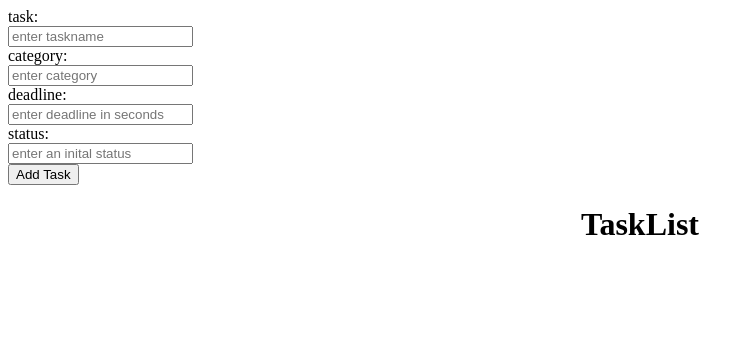
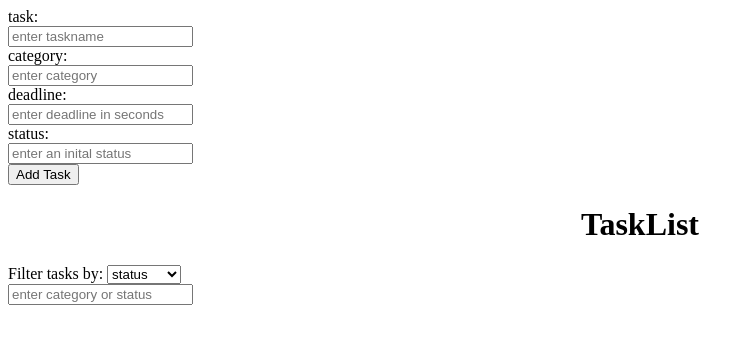
Before and after one commit to ScriptMang/sba4, a plain HTML site: page index.html in a window 1280 px wide. Shown: the whole page, without its empty margins (0-754 px from the left). Drawn offline with Linux system fonts and the light colour scheme.

Commit message:
Add elems to filter tasks by category or status

```diff
--- a/index.html
+++ b/index.html
@@ -22,6 +22,15 @@
     <button id="addTaskButton">Add Task</button>
     <h1 id="listTitle">TaskList</h2>
     <ul id="taskList"></ul>
+
+
+    <label for="filterSelect">Filter tasks by:</label>
+     <select id="filterSelect">
+        <option value="status">status</option>
+        <option value="category">category</option>
+    </select>
+    <input type="text" placeholder="enter category or status">
+
 </body>
 <script src="./app.js"></script>
 </html>
```
